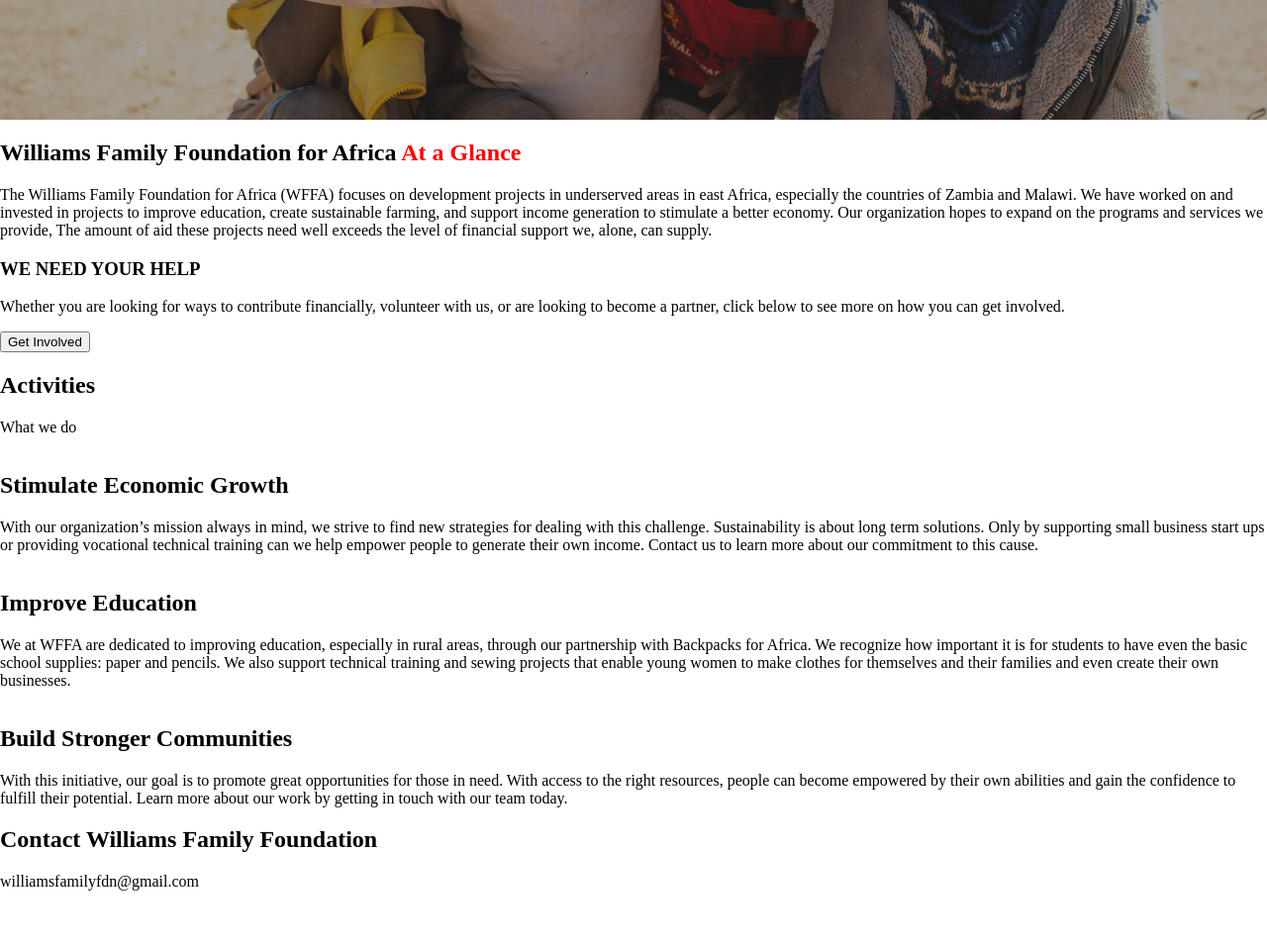
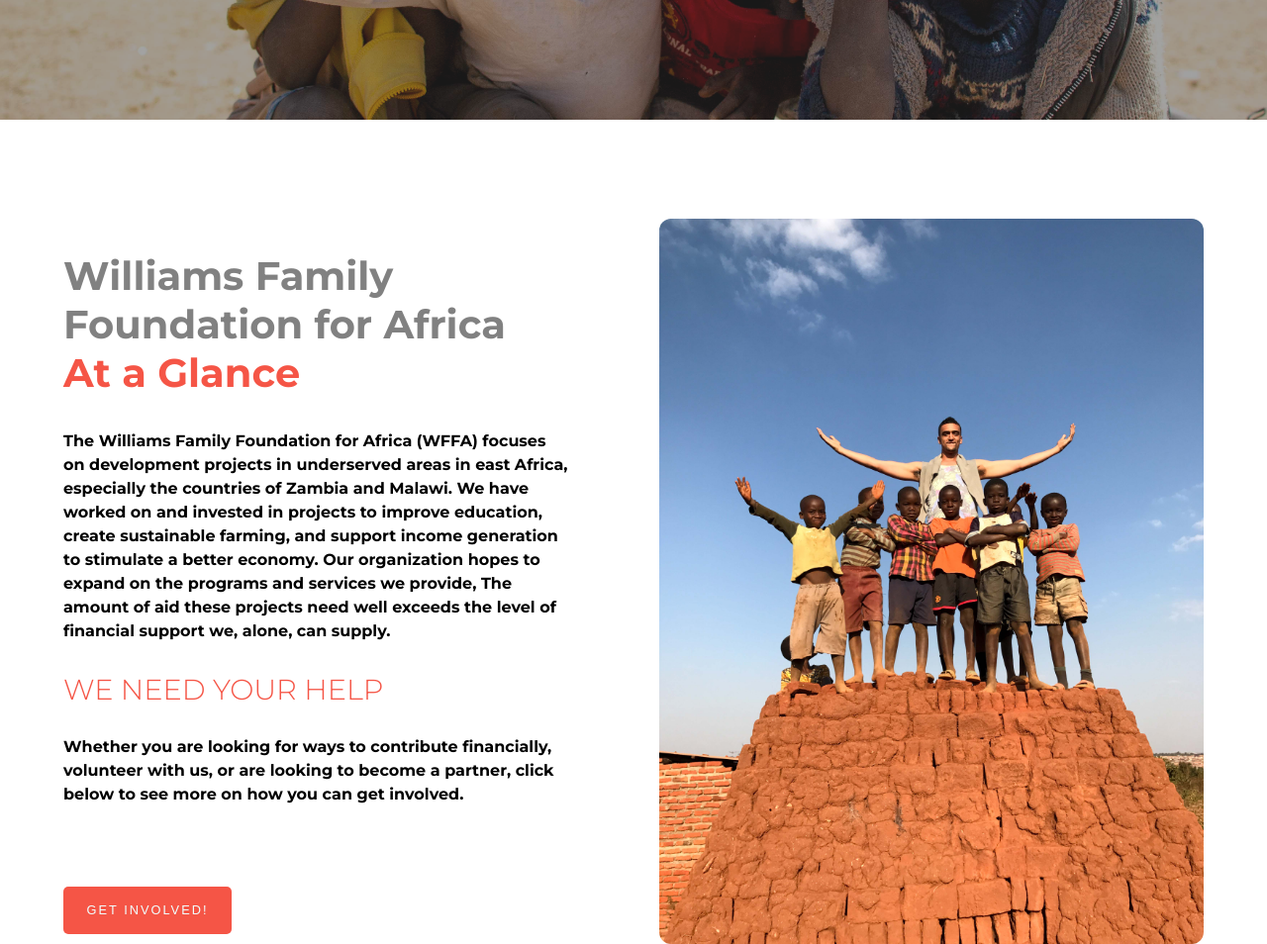
Before and after one commit to Renaisani/WWFA-website, a website: page index.html in a window 1280 px wide. Shown: the part 860-1814 px from the top of the page at 99% size. Before the commit the page ends 1776 px from the top, so only its background shows below. Drawn offline with Linux system fonts and the light colour scheme.

Commit message:
work on At A Glance section and the Activities head

```diff
--- a/index.html
+++ b/index.html
@@ -7,7 +7,7 @@
     <!-- Google fonts -->
     <link rel="preconnect" href="https://fonts.googleapis.com">
     <link rel="preconnect" href="https://fonts.gstatic.com" crossorigin>
-    <link href="https://fonts.googleapis.com/css2?family=Roboto:wght@300;400;500;700&display=swap" rel="stylesheet">
+    <link href="https://fonts.googleapis.com/css2?family=Montserrat:wght@300;600;700;800&display=swap" rel="stylesheet">
 
     <!-- Stylesheet -->
     <link rel="stylesheet" type="text/css" href="/styles/newstyles.css">
@@ -18,7 +18,7 @@
 <body>
     <header class="flex">
       <div id="logo">
-        <a href="https://williamsfamilyfdn.org"><img src="/assets/WFF-logo.png" alt="Williams Family Foundation logo"></a>
+        <a href="https://williamsfamilyfdn.org"><img class="logo-img" src="/assets/WFF-logo.png" alt="Williams Family Foundation logo"></a>
       </div>
     </header>
     <div class="linebreak"></div>
@@ -48,11 +48,12 @@
   </section>
 
   <!-- Below section is grid  -->
-  <section class="atAGlance">
+  <section class="atAGlance-grid">
+    <div class="atAGlance-block">
       <div class="glanceText">
         <h2>
-        Williams Family Foundation for Africa
-        <span style="color: red;">At a Glance</span>
+          Williams Family Foundation for Africa<br>
+          <span style="color: rgb(245, 85, 70);">At a Glance</span>
         </h2>
         <p>
         The Williams Family Foundation for Africa (WFFA) focuses on
@@ -70,9 +71,10 @@
         volunteer with us, or are looking to become a partner, click below
         to see more on how you can get involved.
         </p>
-      <button class="getInvolved">Get Involved</button>
+        <button class="getInvolved">GET INVOLVED!</button>
       </div>
-    <img />
+      <img class="atAGlance-img" src="/assets/at-a-glance-photo.jpg" alt="WFF at a glance section image">
+    </div>
   </section>
   <section class="activitiesHead">
     <div>
@@ -85,7 +87,7 @@
       <img src="" alt="" />
       <h2>Stimulate Economic Growth</h2>
       <p>
-      With our organization’s mission always in mind, we strive to find
+      With our organization's mission always in mind, we strive to find
       new strategies for dealing with this challenge. Sustainability is
       about long term solutions. Only by supporting small business start
       ups or providing vocational technical training can we help empower
--- a/public/styles/_homepagestyle.scss
+++ b/public/styles/_homepagestyle.scss
@@ -9,7 +9,7 @@
     width: 450px;
 }
 
-img {
+.logo-img {
     position: relative;
     top: -120px;
 }
@@ -26,7 +26,7 @@
 
 .navbar-nav {
     list-style: none;
-    font-family: 'Roboto', sans-serif;
+    font-family: 'Montserrat', sans-serif;
     padding: 0;
     margin: 0;
     height: inherit;
@@ -66,9 +66,9 @@
         align-items: center;
 
         h2 {
-            font-family: 'Roboto', sans-serif;
+            font-family: 'Montserrat', sans-serif;
             color: azure;
-            font-weight: 500;
+            font-weight: 600;
             font-size: 4rem;
             text-align: center;
             padding-left: 100px;
@@ -78,3 +78,93 @@
 
 
 }
+
+.atAGlance-grid {
+    display: flex;
+    height: 900px;
+    width: 100vw;
+    justify-content: center;
+    align-items: center;
+}
+
+.atAGlance-block {
+    display: grid;
+    grid-template-columns: 1fr 1fr;
+    column-gap: 90px;
+    height: 700px;
+    width: 90vw;
+}
+
+.atAGlance-img {
+    width: 550px;
+    border-radius: 12px;
+}
+
+.glanceText {
+    font-family: 'Montserrat', sans-serif;
+    h2 {
+        font-weight: 700;
+        font-size: 2.5rem;
+        color: rgb(129, 129, 129);
+        max-width: 510px;
+    }
+    p {
+        line-height: 1.5rem;
+        font-weight: 700;
+        max-width: 612px;
+    }
+    h3 {
+        font-weight: 300;
+        font-size: 1.8rem;
+        color: rgb(245, 85, 70);
+    }
+    .getInvolved {
+        margin-top: 65px;
+        width: 170px;
+        height: 48px;
+        background-color: rgb(245, 85, 70);
+        transition: all 200ms linear;
+        color: azure;
+        border-style: none;
+        border-radius: 5px;
+        font-size: 0.8rem;
+        cursor: pointer;
+        letter-spacing: 2px;
+        font-weight: 300;
+    }
+    .getInvolved:hover {
+        background-color: rgb(16, 1, 0);
+    }
+}
+
+.activitiesHead {
+    height: 384px;
+    width: 100vw;
+    display: flex;
+    justify-content: center;
+    align-items: center;
+    background-color: rgb(253, 234, 232);
+    div {
+        height: 184px;
+        width: 1240px;
+        background-color: rgb(247, 242, 242);
+        border-radius: 15px;
+        box-shadow: 1px 1px 20px rgba(85, 85, 85, 0.159);
+        display: flex;
+        justify-content: center;
+        align-items: center;
+        flex-direction: column;
+        font-family: 'Montserrat', sans-serif;
+        h2 {
+            font-size: 2.5rem;
+            margin-top: 7px;
+            margin-bottom: 20px;
+        }
+        p {
+            margin-top: 0;
+            margin-bottom: 16px;
+            font-size: 1.25rem;
+            color: rgb(245, 85, 70);
+        }
+    }
+}
```
Also changed, not shown: public/assets/IMG_7602.JPG (added), public/assets/_DSC0102.jpg (added), public/assets/at-a-glance-photo.jpg (added), public/assets/ef269694-4255-4261-8432-fceb2f4b1d13.JPG (added), public/assets/footer-image.jpg (added), public/styles/newstyles.css, 1 other file. Lines whose indentation alone changed are shown as unchanged.
